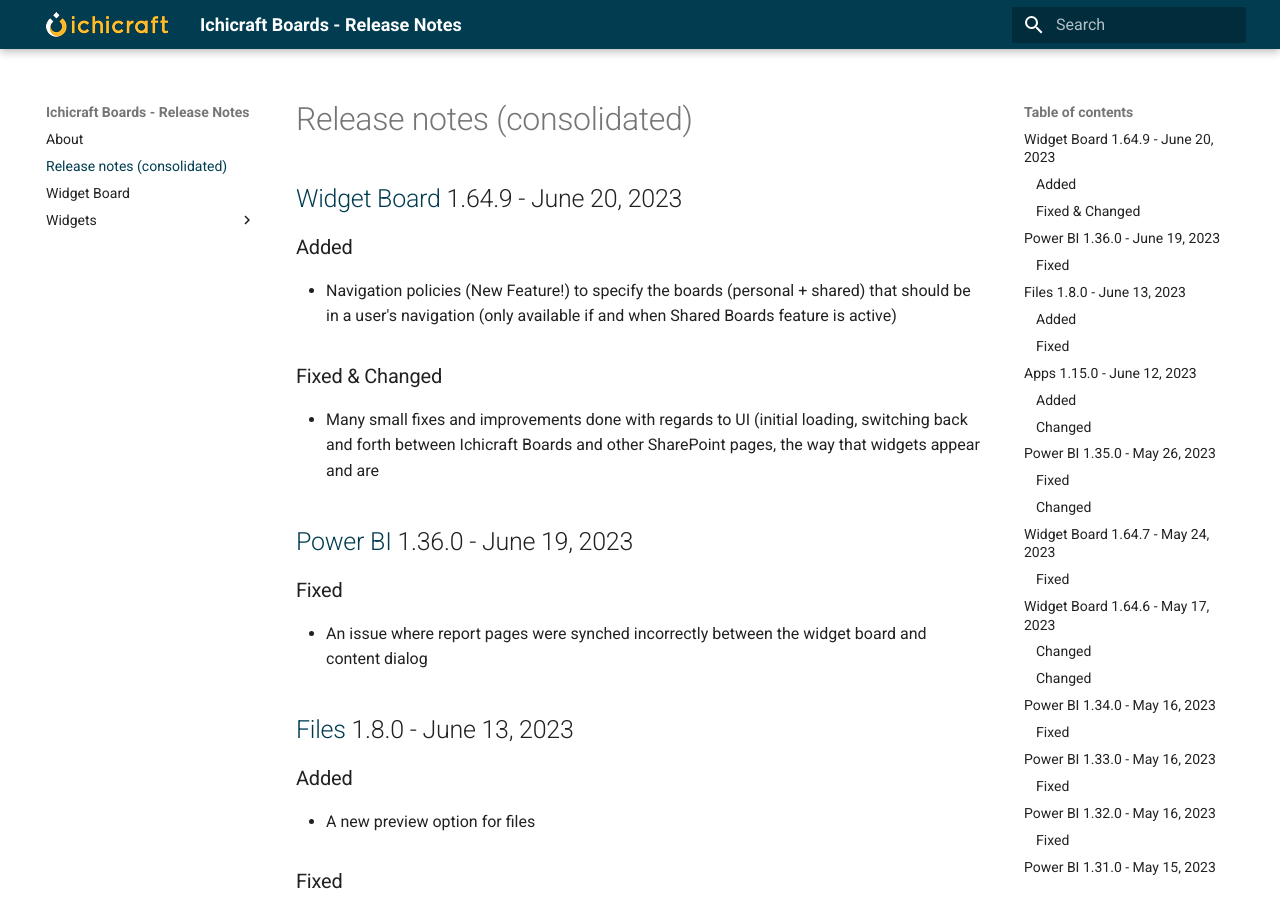
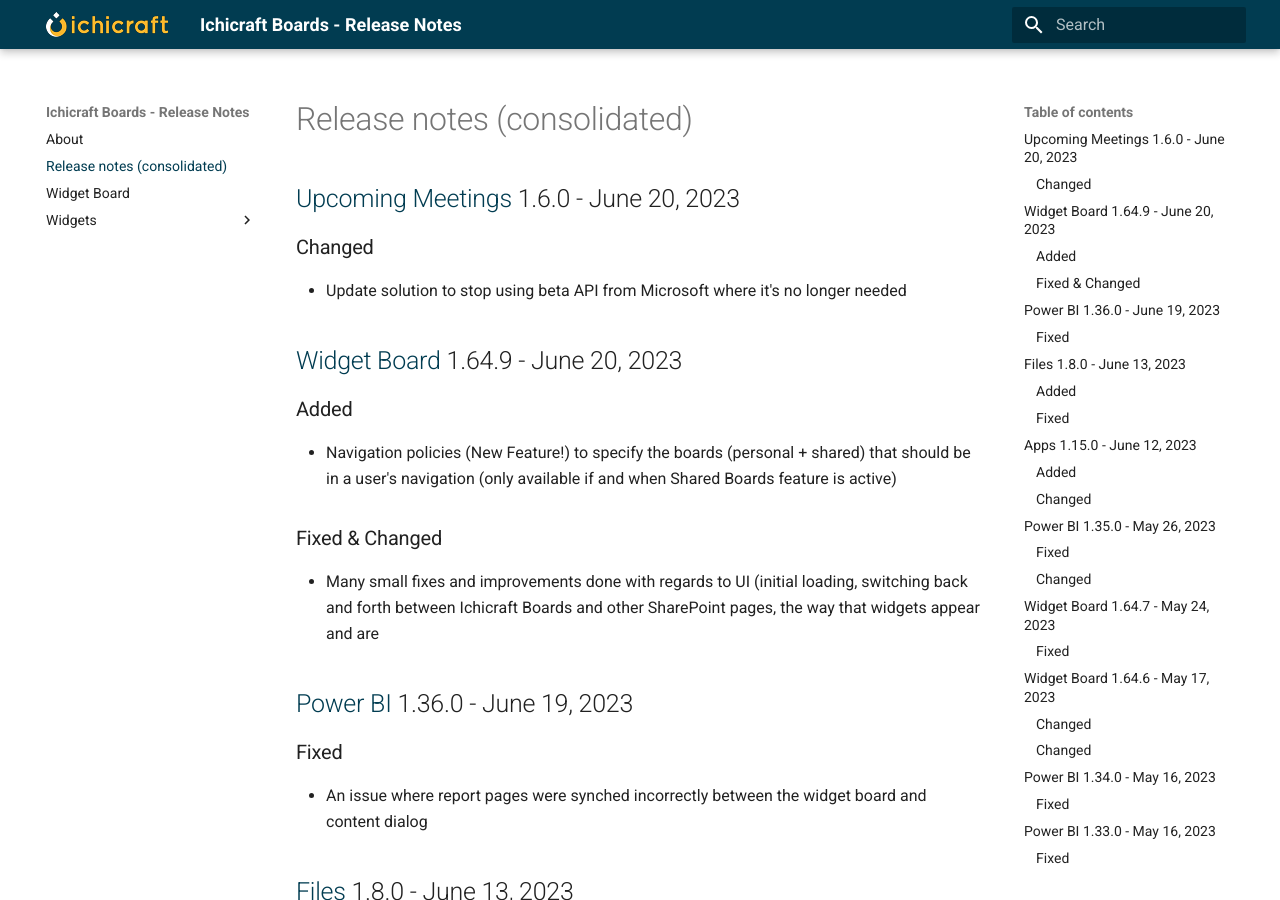
Before and after one commit to ichicraft/widgets-docs, an MkDocs documentation site: the page built from docs/Release-notes-(consolidated).md, in a window 1280 px wide and 900 px high. Built offline with MkDocs 1.6.1 and Material for MkDocs 9.7.7, drawn with Linux system fonts in a browser that asks for light colours.

Commit message:
Release notes updated by BuildService

```diff
--- a/docs/Release-notes-(consolidated).md
+++ b/docs/Release-notes-(consolidated).md
@@ -1,3 +1,8 @@
+## [Upcoming Meetings](./Widgets/Upcoming Meetings.md) 1.6.0 - June 20, 2023
+
+### Changed
+- Update solution to stop using beta API from Microsoft where it&#x27;s no longer needed
+
 ## [Widget Board](./Widget Board.md) 1.64.9 - June 20, 2023
 
 ### Added
```
Also changed, not shown: docs/Widgets/Upcoming Meetings.md (+5 -0 lines).
